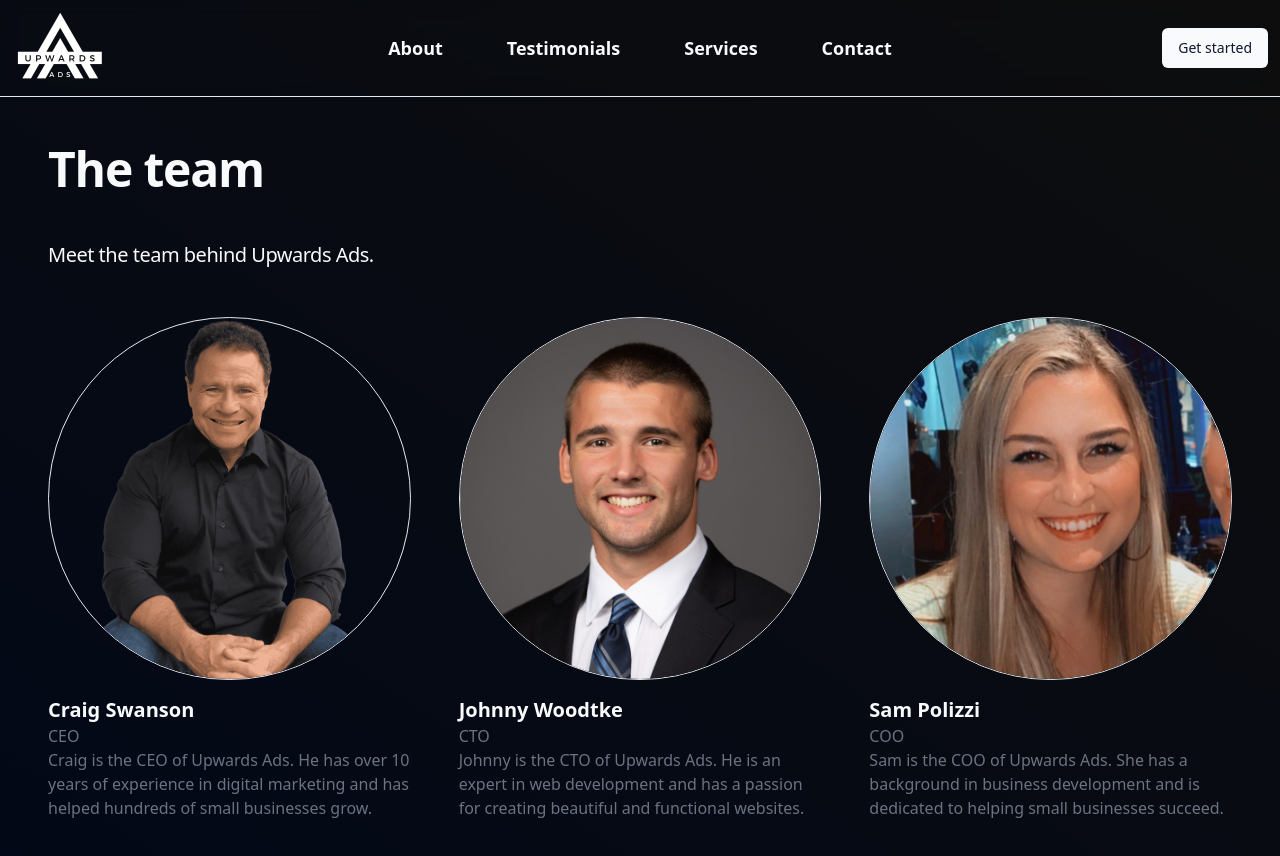
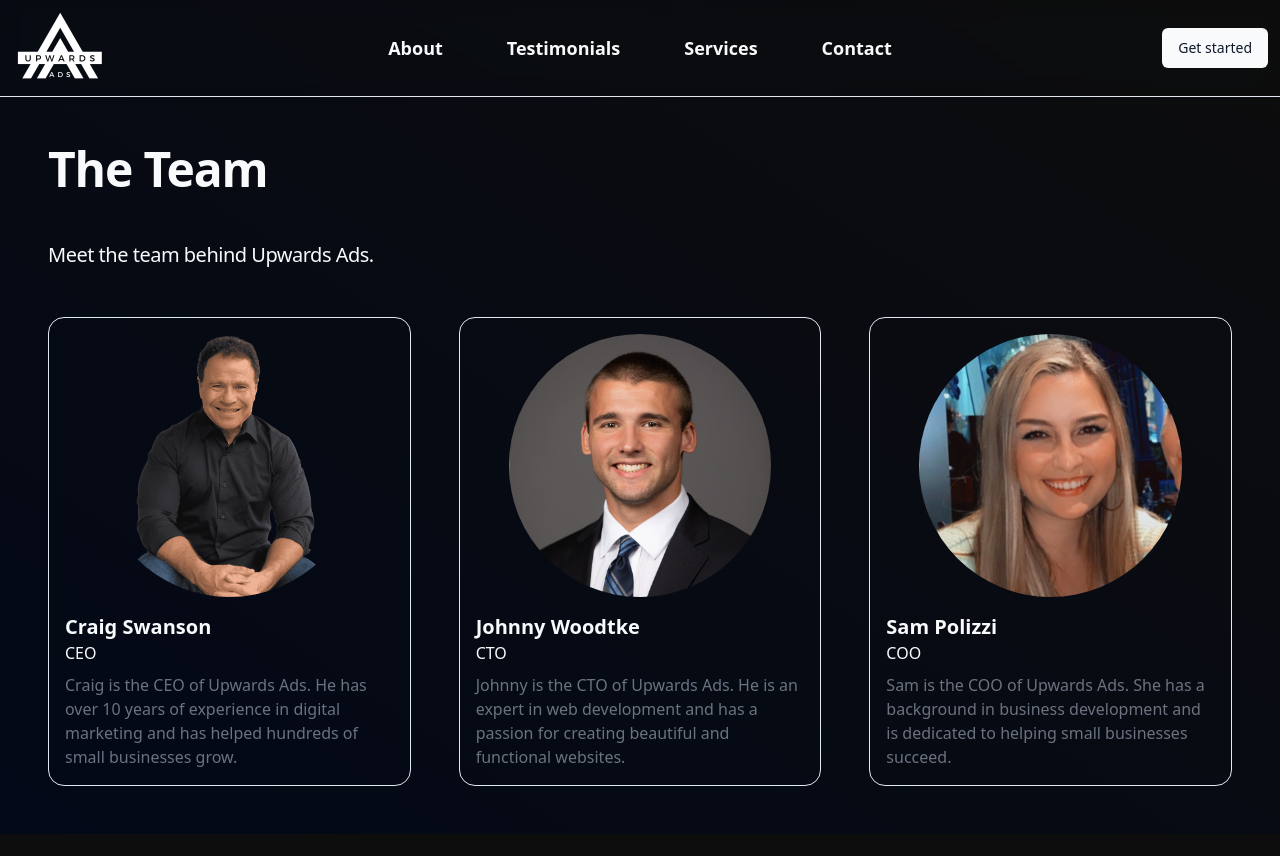
Before and after one commit to johnny-woodtke/upwardsads-website, a Next.js app: page /team in a window 1280 px wide. Shown: the top 856 px of the page. After the commit the page ends 834 px from the top, so only its background shows below. Built offline with nearby package versions, Linux system fonts and the light colour scheme.

Commit message:
prettier

```diff
--- a/app/team/data.tsx
+++ b/app/team/data.tsx
@@ -1,3 +1,5 @@
+export const DESCRIPTION = "Meet the team behind Upwards Ads."
+
 export type TeamMember = {
   name: string
   role: string
--- a/app/team/page.tsx
+++ b/app/team/page.tsx
@@ -1,10 +1,10 @@
 import { Metadata } from "next"
 import Image from "next/image"
 
-import { TeamMember, teamMembers } from "./data"
+import { DESCRIPTION, TeamMember, teamMembers } from "./data"
 
 export const metadata: Metadata = {
-  description: "Meet the team behind Upwards Ads.",
+  description: DESCRIPTION,
 }
 
 export default function Team() {
@@ -13,11 +13,9 @@ export default function Team() {
       <div className="mx-auto h-full w-full p-8 lg:p-12">
         <div className="flex h-full w-full flex-col items-center justify-center">
           <h2 className="mb-8 w-full text-start text-3xl font-bold tracking-tight sm:text-4xl lg:mb-12 xl:text-5xl">
-            The team
+            The Team
           </h2>
-          <p className="mb-8 w-full text-start tracking-tight sm:text-lg lg:mb-12 xl:text-xl">
-            Meet the team behind Upwards Ads.
-          </p>
+          <p className="mb-8 w-full text-start tracking-tight sm:text-lg lg:mb-12 xl:text-xl">{DESCRIPTION}</p>
           <div className="flex w-full gap-12">
             {teamMembers.map((teamMember) => (
               <TeamMemberCard key={teamMember.name} {...teamMember} />
@@ -33,14 +31,14 @@ type TeamMemberCardProps = Readonly<TeamMember>
 
 function TeamMemberCard({ name, role, image, bio }: TeamMemberCardProps) {
   return (
-    <div className="flex flex-col w-full gap-4">
-      <div className="relative w-full aspect-[1]">
-        <Image src={image} alt={name} fill className="rounded-full border " />
+    <div className="flex flex-col w-full gap-4 items-center border rounded-2xl p-4">
+      <div className="relative w-[80%] aspect-[1]">
+        <Image src={image} alt={name} fill className="rounded-full" />
       </div>
       <div className="w-full">
         <h3 className="text-xl font-bold">{name}</h3>
-        <p className="text-gray-500">{role}</p>
-        <p className="text-gray-500">{bio}</p>
+        <p className="">{role}</p>
+        <p className="text-gray-500 mt-2">{bio}</p>
       </div>
     </div>
   )
```
